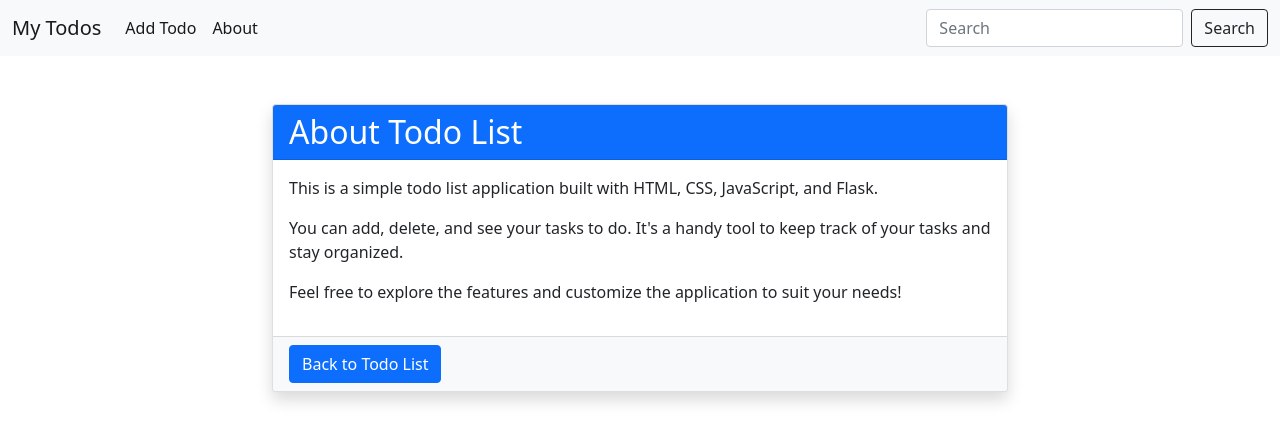
After one commit to SnehasisSardar/TodoList_flask, a Flask app: page /about in a window 1280 px wide. The commit adds this page. Shown: the top 442 px of the page. Run offline with Flask 3, Linux system fonts and the light colour scheme.

Commit message:
updated file

```diff
--- a/app.py
+++ b/app.py
@@ -45,6 +45,7 @@ def update(sno):
         todo.description=description
         db.session.add(todo)
         db.session.commit()
+        flash("Todo updated successfully")
         return redirect(url_for('hello_world'))
     todo=Todo.query.filter_by(sno=sno).first()
     return render_template('update.html',todo=todo)
@@ -57,6 +58,9 @@ def delete(sno):
     flash("Todo deleted successfully")
     return redirect(url_for('hello_world'))
 
+@app.route('/about')
+def about():
+    return render_template('about.html')
 
 @app.errorhandler(404)
 def page_not_found(e):
--- /dev/null
+++ b/templates/about.html
@@ -0,0 +1,29 @@
+{% extends 'base.html' %}
+{% block title %} About{% endblock title %}
+{% block body %}
+
+<div id="about" class="container mt-5">
+    <div class="row justify-content-center">
+        <div class="col-md-8">
+            <div class="card shadow">
+                <div class="card-header bg-primary text-white">
+                    <h2 class="mb-0">About Todo List</h2>
+                </div>
+                <div class="card-body">
+                    <p>This is a simple todo list application built with HTML, CSS, JavaScript, and Flask.</p>
+                    <p>You can add, delete, and see your tasks to do. It's a handy tool to keep track of your tasks and stay organized.</p>
+                    <p>Feel free to explore the features and customize the application to suit your needs!</p>
+                </div>
+                <div class="card-footer bg-light">
+                    <a href="{{ url_for('hello_world' ) }}" class="btn btn-primary">Back to Todo List</a>
+                </div>
+            </div>
+        </div>
+    </div>
+</div>
+
+<script src="https://cdn.jsdelivr.net/npm/bootstrap@5.0.0-beta2/dist/js/bootstrap.bundle.min.js"
+    integrity="sha384-b5kHyXgcpbZJO/tY9Ul7kGkf1S0CWuKcCD38l8YkeH8z8QjE0GmW1gYU5S9FOnJ0"
+    crossorigin="anonymous"></script>
+
+{% endblock body %}
--- a/templates/add_todo.html
+++ b/templates/add_todo.html
@@ -15,6 +15,7 @@
         </div>
 
         <button type="submit" class="btn btn-dark">Add Todo</button>
+            <a href="{{ url_for('hello_world' ) }}" class="btn btn-primary">Back to Todo List</a>
     </form>
 </div>
 
--- a/templates/base.html
+++ b/templates/base.html
@@ -30,7 +30,7 @@
                         <a class="nav-link active" aria-current="page" href="{{ url_for('add_todo' ) }}">Add Todo</a>
                     </li>
                     <li class="nav-item">
-                        <a class="nav-link active" aria-current="page" href="/">About</a>
+                        <a class="nav-link active" aria-current="page" href="{{ url_for('about' ) }}">About</a>
                     </li>
 
 
```
Also changed, not shown: instance/todo.db.
